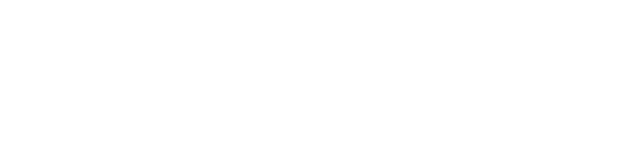
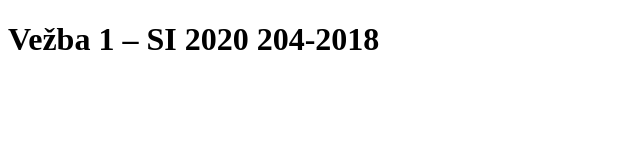
Before and after one commit to 204-2018/DomaciGIT, a plain HTML site: page index.html in a window 1280 px wide. Shown: the whole page, without its empty margins (0-640 px from the left). Drawn offline with Linux system fonts and the light colour scheme.

Commit message:
Druga promena dodat h1 tag

```diff
--- a/index.html
+++ b/index.html
@@ -2,5 +2,7 @@
 <html>
 <body>
 
+<h1 class="h1-style">Vežba 1 – SI 2020 204-2018 </h1>
+
 </body>
 </html>
```
